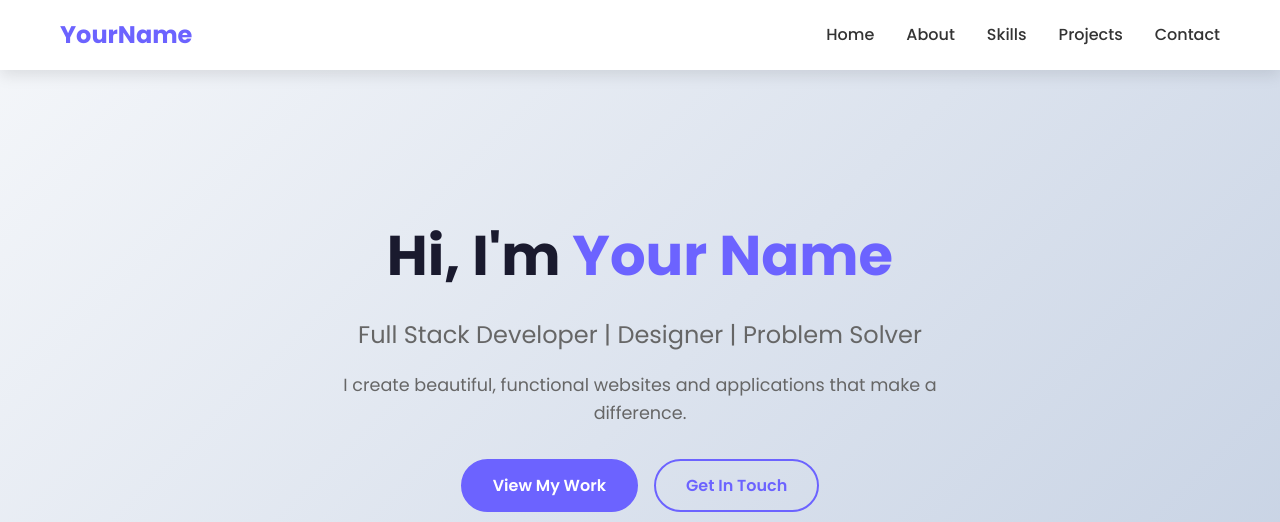
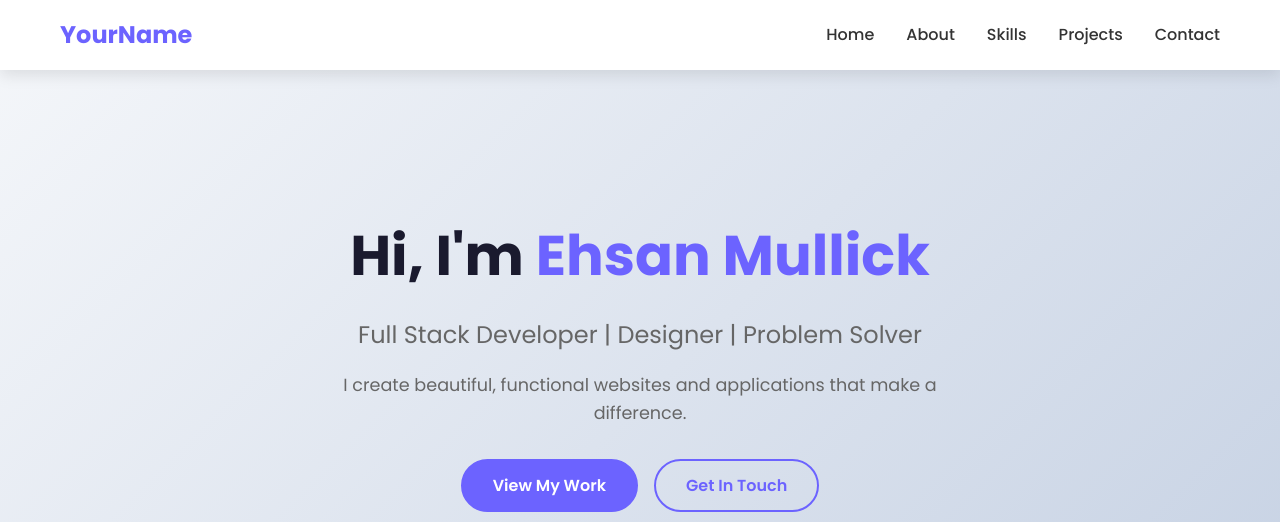
Before and after one commit to EhsanMullick/EhsanMullick.io, a plain HTML site: page index.html in a window 1280 px wide. Shown: the top 522 px of the page. Drawn offline with Linux system fonts and the light colour scheme; files that its build step writes are made by us from their sources; files whose address does not match are found by name.

Commit message:
Update index.html

```diff
--- a/index.html
+++ b/index.html
@@ -42,7 +42,7 @@
 <section id="home" class="hero">
 <div class="container">
 <div class="hero-content">
-<h1 class="hero-title">Hi, I'm <span class="highlight">Your Name</span></h1>
+<h1 class="hero-title">Hi, I'm <span class="highlight">Ehsan Mullick</span></h1>
 <p class="hero-subtitle">Full Stack Developer | Designer | Problem Solver</p>
 <p class="hero-description">
 I create beautiful, functional websites and applications that make a difference.
```
